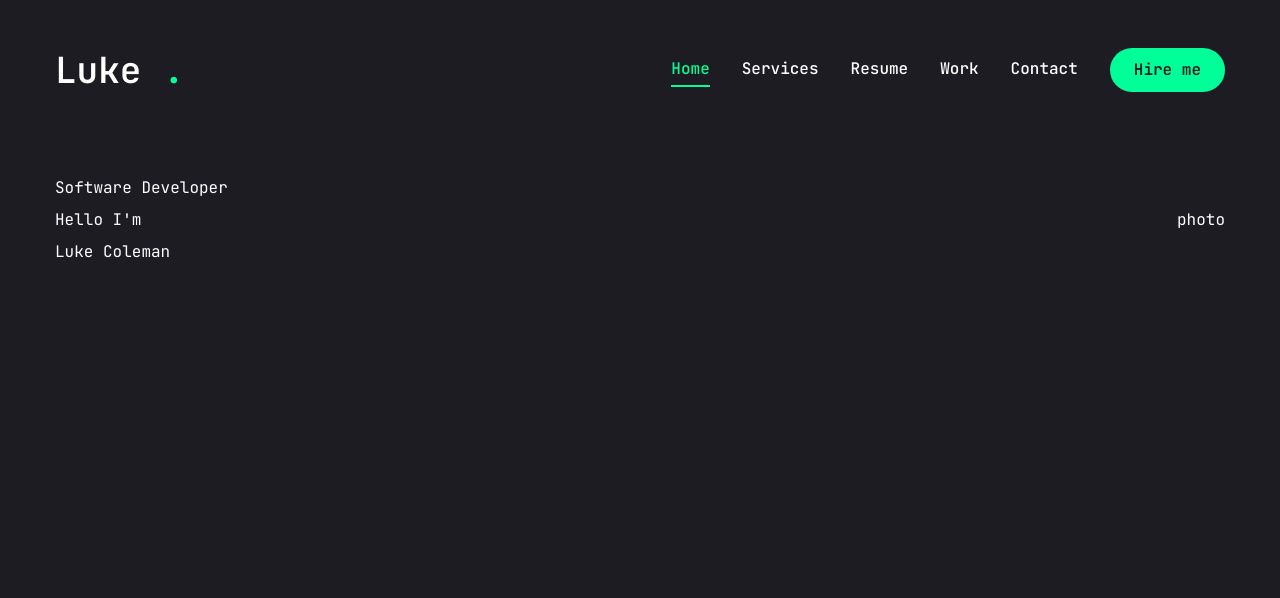
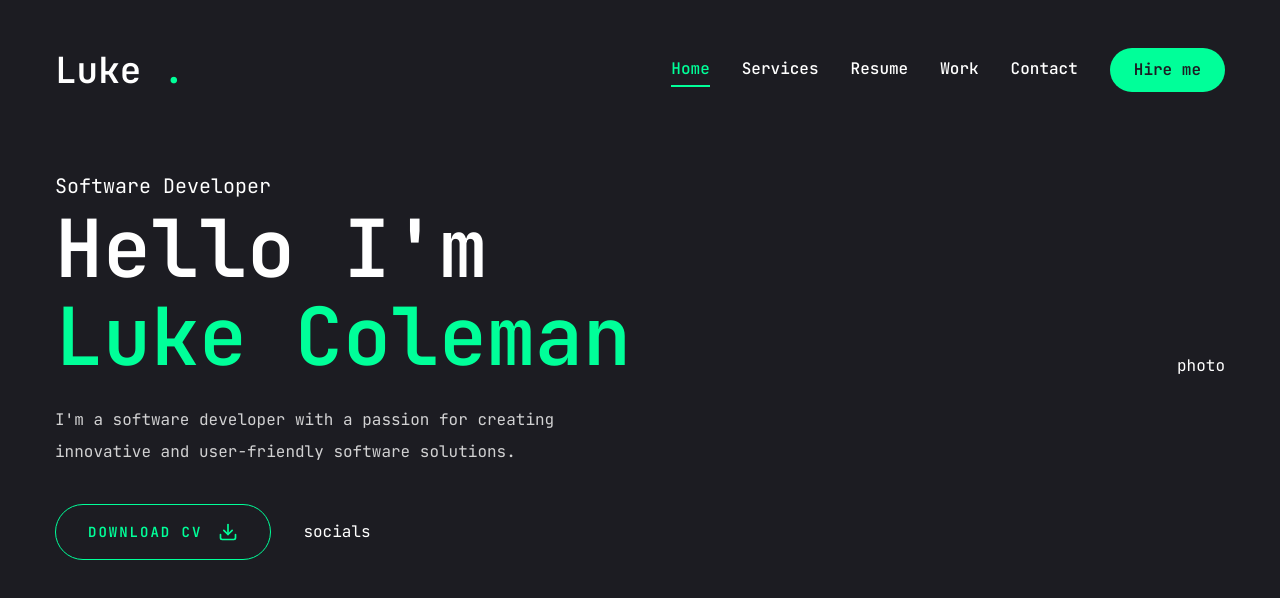
Before and after one commit to NonimUdara/my-portfolio, a Next.js app: page / in a window 1280 px wide. Shown: the top 598 px of the page. Built offline with nearby package versions, Linux system fonts and the light colour scheme.

Commit message:
update home with adding global css

```diff
--- a/app/globals.css
+++ b/app/globals.css
@@ -6,4 +6,13 @@
   body {
     @apply font-primary bg-primary text-white leading-loose;
   }
+  .h1 {
+    @apply text-[48px] xl:text-[80px] leading-[1.1] font-semibold;
+  }
+  .h2 {
+    @apply text-[36px] xl:text-[48px] leading-[1.1] font-semibold;
+  }
+  .h3 {
+    @apply text-[20px] xl:text-[24px] leading-[1.1] font-semibold;
+  }
 }
--- a/app/page.jsx
+++ b/app/page.jsx
@@ -1,5 +1,5 @@
 import { Button } from "@/components/ui/button";
-import { FiDownload } from  "react-icons/fi";
+import { FiDownload } from "react-icons/fi";
 
 const Home = () => {
   return (
@@ -8,10 +8,24 @@ const Home = () => {
         <div className="flex flex-col xl:flex-row items-center justify-between xl:pt-8 xl:pb-24">
           {/* text */}
           <div className="text-center xl:text-left">
-            <span>Software Developer</span>
-            <h1 className="h1">
-              Hello I'm <br /><span>Luke Coleman</span>
+            <span className="text-xl">Software Developer</span>
+            <h1 className="h1 mb-6">
+              Hello I'm <br /><span className="text-accent">Luke Coleman</span>
             </h1>
+            <p className="max-w-[500px] mb-9 text-white/80">
+              I'm a software developer with a passion for creating innovative and user-friendly software solutions.
+            </p>
+            { /* button and socials */}
+            <div className="flex flex-col xl:flex-row items-center gap-8">
+              <Button
+                variant="outline"
+                size="lg"
+                className="uppercase flex items-center gap-2">
+                <span>Download CV</span>
+                <FiDownload className="text-xl ml-2" />
+              </Button>
+              <div>socials</div>
+            </div>
           </div>
           {/* photo */}
           <div>photo</div>
```
